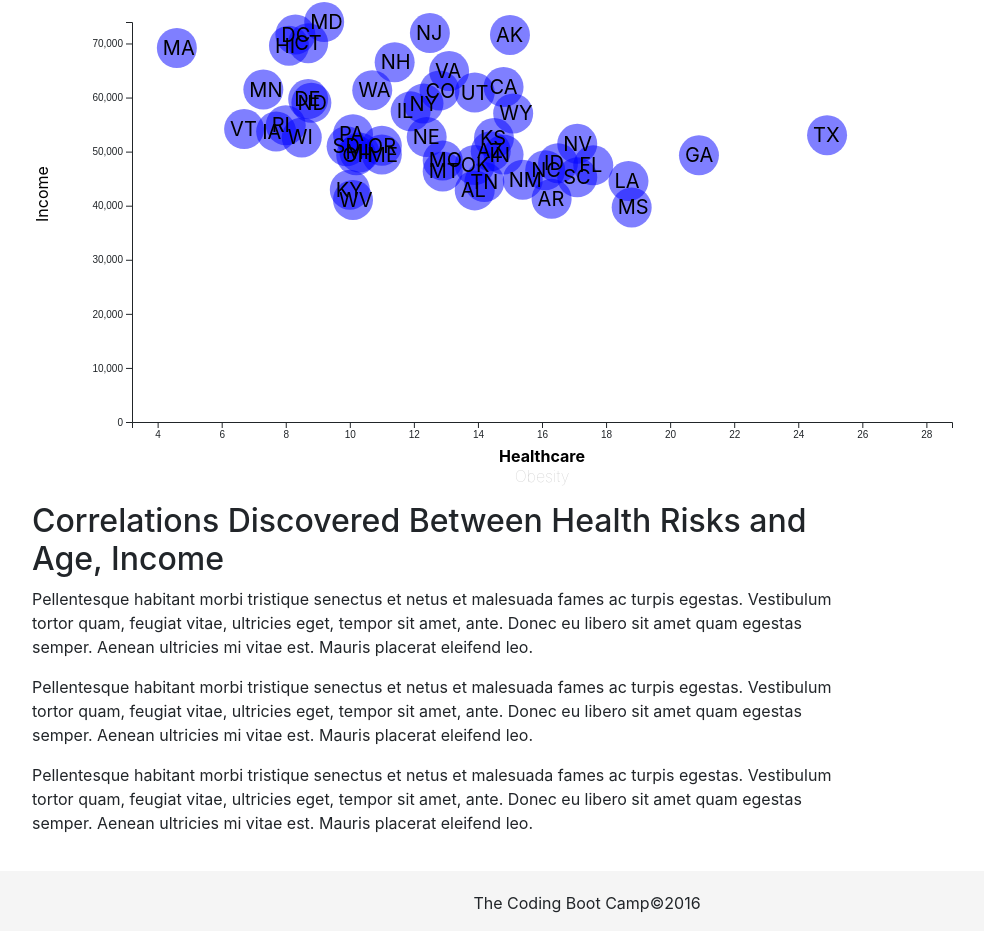
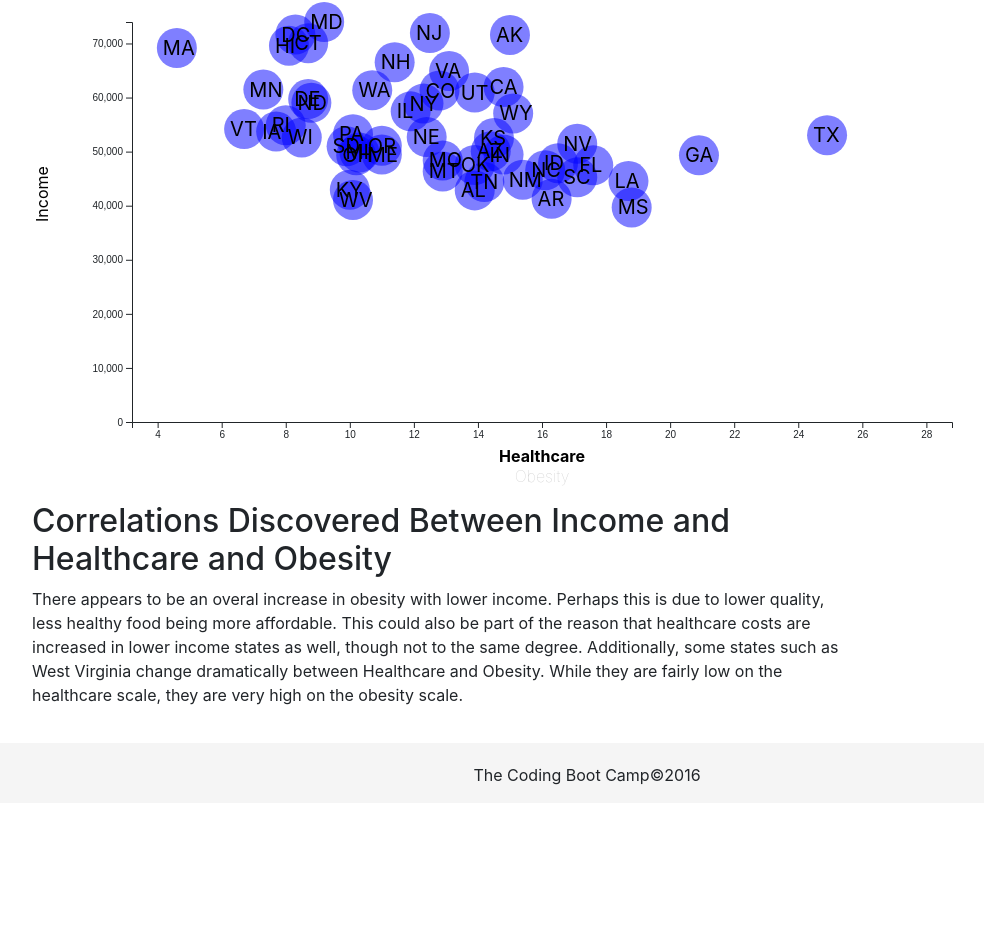
Before and after one commit to JoshuaFarmerATX/16-D3, a plain HTML site: page Instructions/StarterCode/index.html in a window 1280 px wide. Shown: the part 54-985 px from the top of the page, without its empty margins (53-1037 px from the left). After the commit the page ends 857 px from the top, so only its background shows below. Drawn offline with nearby package versions, Linux system fonts and the light colour scheme.

Commit message:
Updated the text on the index file

```diff
--- a/Instructions/StarterCode/index.html
+++ b/Instructions/StarterCode/index.html
@@ -35,18 +35,11 @@
     <div class="row">
       <div class="col-xs-12  col-md-9">
         <div class="article">
-          <h2>Correlations Discovered Between Health Risks and Age, Income</h2>
-          <p>Pellentesque habitant morbi tristique senectus et netus et malesuada fames ac turpis egestas. Vestibulum tortor
-            quam, feugiat vitae, ultricies eget, tempor sit amet, ante. Donec eu libero sit amet quam egestas semper. Aenean
-            ultricies mi vitae est. Mauris placerat eleifend leo.</p>
-
-          <p>Pellentesque habitant morbi tristique senectus et netus et malesuada fames ac turpis egestas. Vestibulum tortor
-            quam, feugiat vitae, ultricies eget, tempor sit amet, ante. Donec eu libero sit amet quam egestas semper. Aenean
-            ultricies mi vitae est. Mauris placerat eleifend leo.</p>
-
-          <p>Pellentesque habitant morbi tristique senectus et netus et malesuada fames ac turpis egestas. Vestibulum tortor
-            quam, feugiat vitae, ultricies eget, tempor sit amet, ante. Donec eu libero sit amet quam egestas semper. Aenean
-            ultricies mi vitae est. Mauris placerat eleifend leo.</p>
+          <h2>Correlations Discovered Between Income and Healthcare and Obesity</h2>
+          <p>There appears to be an overal increase in obesity with lower income. Perhaps this is due to lower quality, less healthy food being
+            more affordable. This could also be part of the reason that healthcare costs are increased in lower income states as well, though not
+            to the same degree.  Additionally, some states such as West Virginia change dramatically between Healthcare and Obesity. While they are
+            fairly low on the healthcare scale, they are very high on the obesity scale. </p>
         </div>
       </div>
     </div>
```
